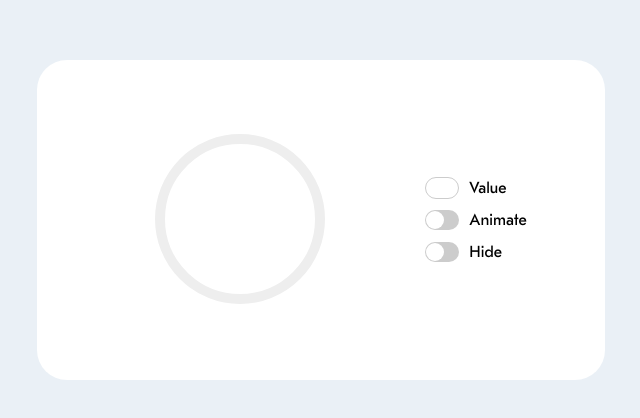
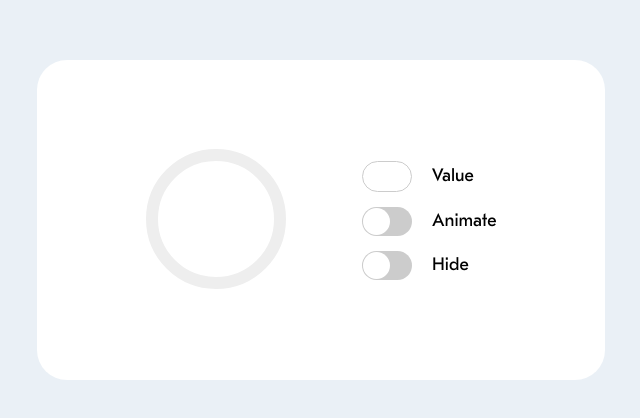
Before and after one commit to darya-kovyaz/ozon-task, a plain HTML site: page index.html in a window 1280 px wide. Shown: the part 180-598 px from the top of the page, without its empty margins (319-959 px from the left). Drawn offline with Linux system fonts and the light colour scheme.

Commit message:
layout of control and inputs

```diff
--- a/css/style.css
+++ b/css/style.css
@@ -31,7 +31,7 @@ body {
     justify-content: center;
     flex-direction: column;
     align-items: center;
-    gap: 60px;
+    gap: 10px;
     width: 320px;
     height: 568px;
     background-color: white;
@@ -55,38 +55,41 @@ body {
 .circle-bg {
     fill: none;
     stroke: #eee;
-    stroke-width: 10;
+    stroke-width: 15;
 }
 
 .circle-prog {
     fill: none;
     stroke: #005bff;
-    stroke-width: 10;
+    stroke-width: 15;
     stroke-dasharray: 0 690;
     transition: all;
     transition-duration: 500ms;
 }
 
 .control-container {
+    position: relative;
     display: flex;
+    margin: 0px 0px 0px 36px;
+    width: 164px;
     flex-direction: column;
-    gap: 10px;
+    gap: 15px;
 }
 
 .control-input {
     display: flex;
     align-items: center;
-    gap: 10px;
+    gap: 20px;
 }
 
 .input-number {
-    width: 32px;
-    height: 18px;
+    width: 48px;
+    height: 27px;
     padding: 2px 0px 0px 0px;
     border: 1px solid #ccc;
     border-radius: 30px;
     text-align: center;
-    font-size: 12px;
+    font-size: 18px;
     font-family: "GT Eesti Pro Text";
     font-weight: 400;
     line-height: 20px;
@@ -95,8 +98,8 @@ body {
 .switch {
     display: inline-block;
     position: relative;
-    width: 34px;
-    height: 20px;
+    width: 50px;
+    height: 29px;
 }
 
 .switch input {
@@ -118,8 +121,8 @@ body {
 .slider:before {
     position: absolute;
     content: "";
-    height: 18px;
-    width: 18px;
+    height: 27px;
+    width: 27px;
     left: 1px;
     bottom: 1px;
     background-color: white;
@@ -133,13 +136,13 @@ input:checked + .slider {
 }
 
 input:checked + .slider:before {
-    transform: translateX(14px);
+    transform: translateX(21px);
 }
 
 .control-text {
     font-family: "GT Eesti Pro Text";
     font-weight: 400;
-    font-size: 16px;
+    font-size: 18px;
     text-align: center;
     line-height: 20px;
     align-self: center;
@@ -152,6 +155,12 @@ input:checked + .slider:before {
         height: 320px;
         width: 568px;
         flex-direction: row;
-        gap: 60px;
+        gap: 10px;
     }
 }
+
+@media (orientation: portrait) {
+    .control-container {
+        margin: 36px 0px 36px 36px;
+    }
+}
--- a/index.html
+++ b/index.html
@@ -11,12 +11,12 @@
         <div class="main-container">
             <div class="container-component">
                 <div id="progress-container">
-                    <svg id="progress-fill" width="250" height="250" viewBox="0 0 250 250" class="progress-fill">
+                    <svg id="progress-fill" width="200" height="200" viewBox="0 0 250 250" class="progress-fill">
                         <circle class="circle-bg" cx="125" cy="125" r="80"></circle>
                         <circle id="circle-prog" class="circle-prog" cx="125" cy="125" r="80"></circle>
                     </svg>
                 </div>
-                <div class="control-container">
+                <div class="control-container" width="200" height="200">
                     <div class="control-input">
                         <input type="number" class="input-number" id="value" min="0" max="100" value="" />
                         <label for="value" class="control-text">Value</label>
```
